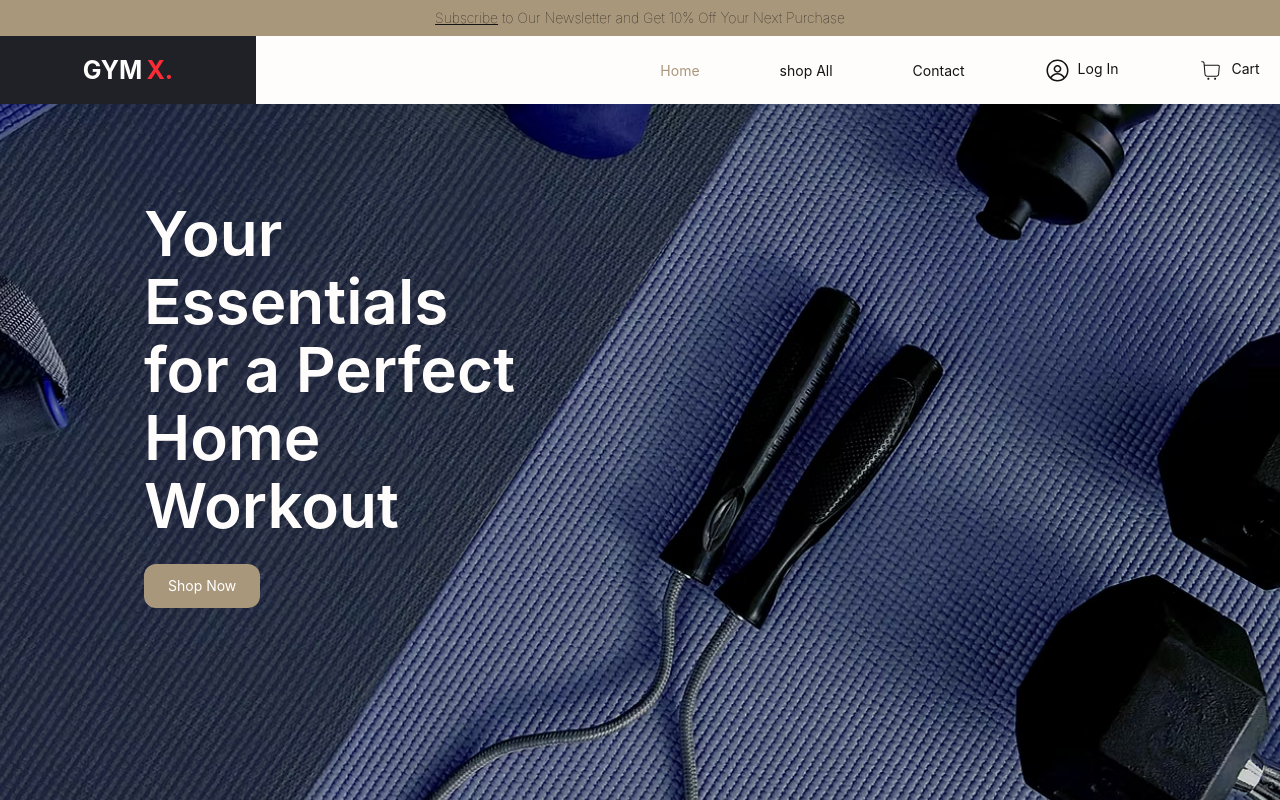
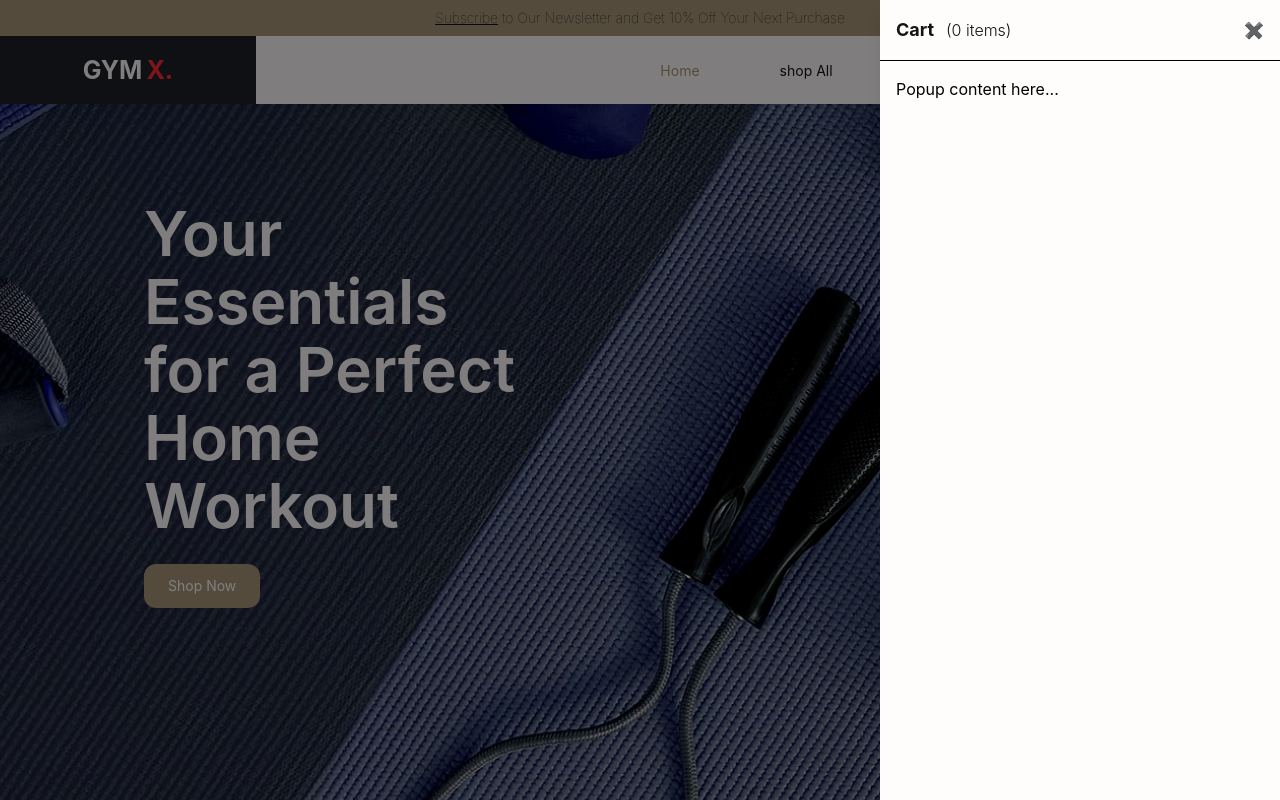
Before and after one commit to hrithik-nonia/gym-accessories, a React (Vite) app: page / in a window 1280 px wide. Both pictures are taken after a click on the link "Cart". Shown: the top 800 px of the page. Built offline with nearby package versions, Linux system fonts and the light colour scheme.

Commit message:
cart button functioning

```diff
--- a/src/landing-page-component/navbar.jsx
+++ b/src/landing-page-component/navbar.jsx
@@ -4,9 +4,11 @@ import Heading from "./heading";
 import { Link } from "react-scroll";
 import Login from "../landing-page-sub-component/login";
 import { useState } from "react";
+import Cart from "../landing-page-sub-component/cart";
 
 const NavBar = () => {
   const [showLogin, setShowLogin] = useState(false);
+  const [showCart, setShowCart] = useState(false);
 
   return (
     <>
@@ -83,7 +85,11 @@ const NavBar = () => {
             </li>
 
             <li>
-              <a href="#" className="text-[#141414] flex gap-2">
+              <a
+                href="#"
+                className="text-[#141414] flex gap-2"
+                onClick={() => setShowCart(true)}
+              >
                 <span className="flex items-center justify-center">
                   <CiShoppingCart size={"25px"} />
                 </span>
@@ -107,6 +113,9 @@ const NavBar = () => {
 
       {/* ----------show login page---------- */}
       {showLogin && <Login onClose={() => setShowLogin(false)}></Login>}
+
+      {/* ----------show cart page------------- */}
+      {showCart && <Cart onClose={() => setShowCart(false)}></Cart>}
     </>
   );
 };
--- /dev/null
+++ b/src/landing-page-sub-component/cart.jsx
@@ -0,0 +1,35 @@
+const Cart = ({ onClose }) => {
+  return (
+    <>
+      <div
+        className="fixed inset-0 bg-black/50 flex items-center justify-center z-50"
+        onClick={onClose}
+      ></div>
+
+      {/* Right Popup */}
+      <div
+        className={`fixed top-0 right-0 h-full w-[400px] bg-[#fffcfc] shadow-lg z-50
+        transform transition-transform duration-300
+        ${open ? "translate-x-0" : "translate-x-full"}`}
+      >
+        {/* Header */}
+        <div className="flex justify-between items-center p-4 border-b">
+          <div className="flex gap-3 items-center text-[#141414]">
+            <h2 className="text-lg font-bold ">Cart</h2>
+            <p className="font-light">(0 items)</p>
+          </div>
+
+          <button onClick={onClose} className="cursor-pointer">
+            ✖
+          </button>
+        </div>
+
+        {/* Content */}
+        <div className="p-4">
+          <p>Popup content here...</p>
+        </div>
+      </div>
+    </>
+  );
+};
+export default Cart;
```
